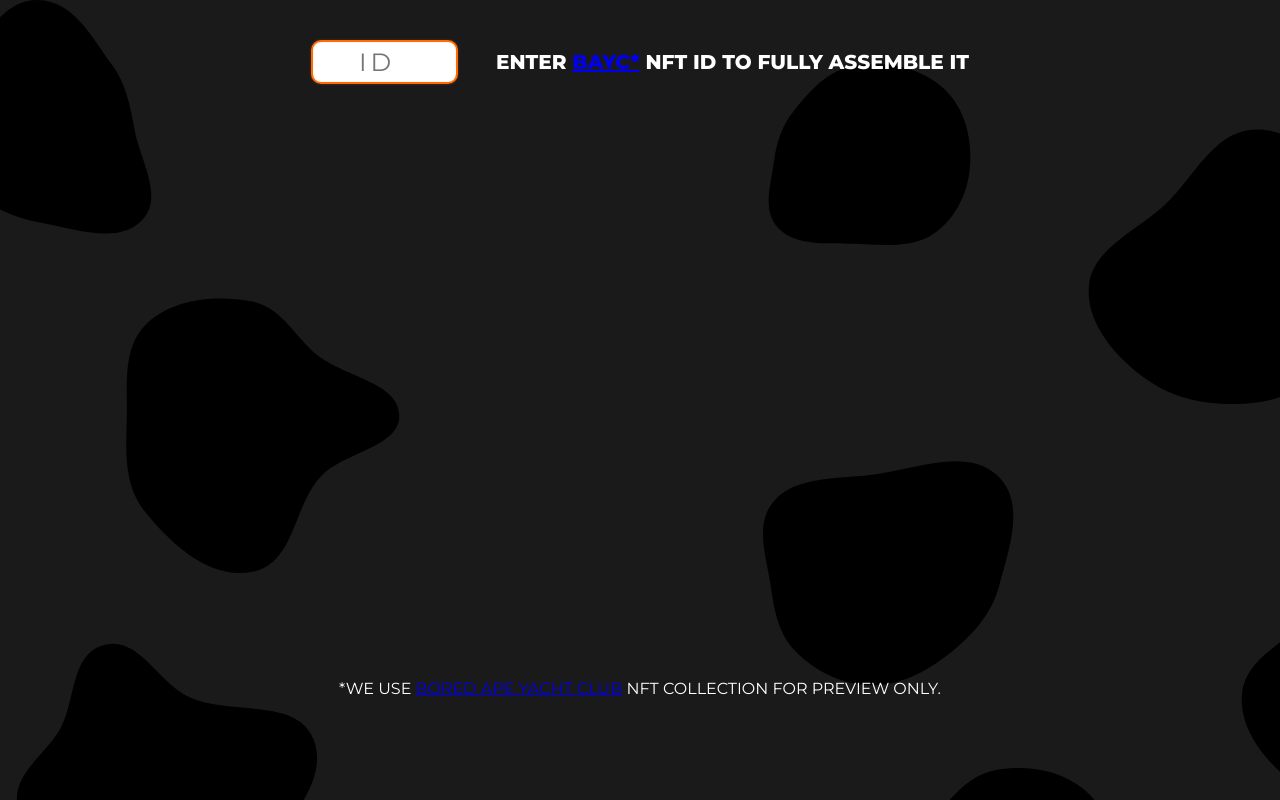
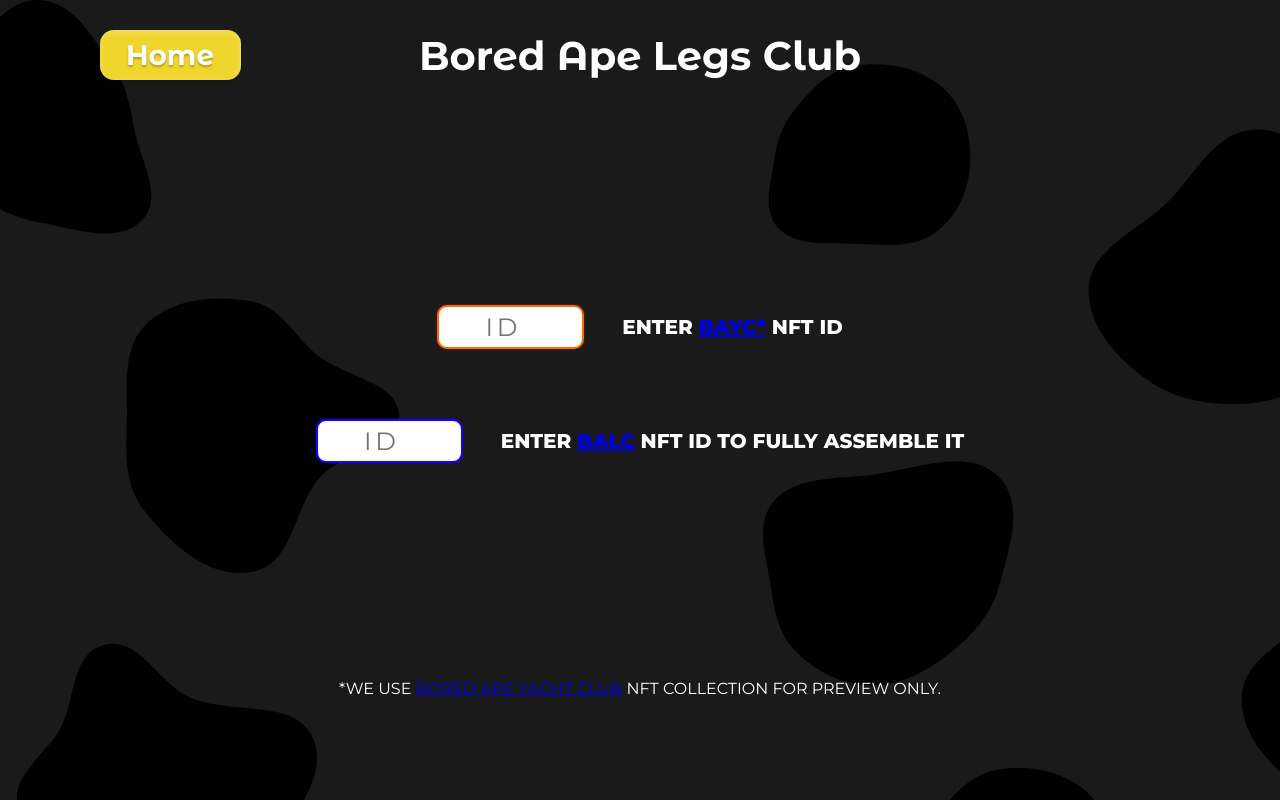
Before and after one commit to artkdev/legs, a React (Create React App) app: page /preview in a window 1280 px wide. Built offline with nearby package versions, Linux system fonts and the light colour scheme.

Commit message:
Update Check.jsx

```diff
--- a/src/Components/Check/Check.jsx
+++ b/src/Components/Check/Check.jsx
@@ -20,6 +20,7 @@ export default function Check() {
       },
     };
 
+    if (!url2) {
       fetch(
         `https://api.opensea.io/api/v1/asset/${BAYCadress}/${input}/?include_orders=false`,
         options
@@ -30,10 +31,76 @@ export default function Check() {
       seturl2(
         `https://new.mypinata.cloud/ipfs/QmdK3C4XkeJCCKfF9Gt4WeK2MsBrDMmREint7GyU51RYPJ/${input}.png`
       );
+    } else {
+      fetch(
+        `https://api.opensea.io/api/v1/asset/${BAYCadress}/${input}/?include_orders=false`,
+        options
+      )
+        .then((response) => response.json())
+        .then((response) => seturl(response.image_url))
+        .catch((err) => console.error(err));
+    }
+  }
+
+  function getAsset2(input) {
+    const options = {
+      method: "GET",
+      headers: {
+        Accept: "application/json",
+        // Do not expose your API key in the browser
+        "X-API-KEY": "31e0cc50c1284711abc9837ebf5a5ecd",
+      },
+    };
+
+    if (input === url2) {
+      return;
+    } else if (!url) {
+      fetch(
+        `https://api.opensea.io/api/v1/asset/${BAYCadress}/${input}/?include_orders=false`,
+        options
+      )
+        .then((response) => response.json())
+        .then((response) => seturl(response.image_url))
+        .catch((err) => console.error(err));
+      seturl2(
+        `https://new.mypinata.cloud/ipfs/QmdK3C4XkeJCCKfF9Gt4WeK2MsBrDMmREint7GyU51RYPJ/${input}.png`
+      );
+    } else if (!input) {
+      return;
+    } else {
+      seturl2(
+        `https://new.mypinata.cloud/ipfs/QmdK3C4XkeJCCKfF9Gt4WeK2MsBrDMmREint7GyU51RYPJ/${input}.png`
+      );
+    }
   }
 
   return (
     <StyledCheck>
+      <StyledHeader>
+        <div className="home">
+          <div className="homeButtn">
+            <NavLink className="link" to="/">
+              home
+            </NavLink>
+          </div>
+        </div>
+        <div className="header">
+          <h1
+            style={{
+              fontFamily: "Montserrat Alternates",
+              fontStyle: "normal",
+              fontWeight: "bold",
+              fontSize: "40px",
+              lineHeight: "49px",
+              /* identical to box height */ color: "#FFFFFF",
+            }}
+          >
+            Bored Ape Legs Club
+          </h1>
+        </div>
+        <div className="spacer"></div>
+      </StyledHeader>
+      <div>
         <div className="top">
           <input
             type={"number"}
@@ -49,7 +116,7 @@ export default function Check() {
             >
               BAYC*
             </a>{" "}
-          nft id to fully assemble it
+            nft id
           </p>
         </div>
         <div className="bot">
@@ -114,14 +181,15 @@ export default function Check() {
             ""
           )}
         </div>
+
         {url ? (
           <div className="center2">
             <h1>You can buy legs for your nft to fully assemble it</h1>
             <p>
-            Bayc’s upper torso is already out there, but how the f*$% will they
-            walk on the otherside? We found the solution, we hand crafted a pair
-            of legs for every ape! Our goal is to have each ape owner have it’s
-            matching pair of legs.
+              Bayc’s upper torso is already out there, but how the f*$% will
+              they walk on the otherside? We found the solution, we hand crafted
+              a pair of legs for every ape! Our goal is to have each ape owner
+              have it’s matching pair of legs.
             </p>
             <NavLink
               className="mint"
@@ -135,6 +203,25 @@ export default function Check() {
         ) : (
           ""
         )}
+        <div className="top2">
+          <input
+            type={"number"}
+            onInput={(e) => getAsset2(e.target.value)}
+            placeholder={"ID"}
+          />
+          <p>
+            Enter{" "}
+            <a
+              target="_blank"
+              rel="noopener noreferrer"
+              href="https://opensea.io/collection/boredapelegsclub"
+            >
+              BALC
+            </a>{" "}
+            nft id to fully assemble it
+          </p>
+        </div>
+      </div>
       <div className="disclaimer">
         *We use{" "}
         <a
@@ -185,6 +272,48 @@ const StyledCheck = styled.div`
 
       color: #151515;
       animation: flash 5s infinite ease;
+    }
+    p {
+      font-family: "Montserrat";
+      font-style: normal;
+      font-weight: 800;
+      font-size: 25px;
+      line-height: 22px;
+      /* or 86% */
+
+      text-align: center;
+      text-transform: uppercase;
+
+      color: #ffffff;
+    }
+  }
+  .top2 {
+    margin-bottom: 41px;
+    display: flex;
+    align-items: center;
+    justify-content: center;
+    input {
+      width: 147px;
+      height: 44px;
+      background: #ffffff;
+      border: 2px solid #1900ff;
+      border-radius: 10px;
+      text-align: center;
+      margin-right: 88px;
+
+      font-family: "Montserrat";
+      font-style: normal;
+      font-weight: 400;
+      font-size: 25px;
+      line-height: 24px;
+      /* identical to box height, or 98% */
+
+      text-align: center;
+      letter-spacing: 0.15em;
+      text-transform: uppercase;
+
+      color: #151515;
+      animation: flash2 5s infinite ease;
     }
     p {
       font-family: "Montserrat";
@@ -342,8 +471,24 @@ const StyledCheck = styled.div`
       box-shadow: 0 0 10px #ff6b00, inset 0 0 5px #ff6b00;
     }
   }
+  @keyframes flash2 {
+    50% {
+      box-shadow: 0 0 10px #1900ff, inset 0 0 5px #1900ff;
+    }
+  }
   @media (max-width: 1359px) {
     .top {
+      margin-top: 40px;
+      margin-bottom: 30px;
+      input {
+        margin-right: 38px;
+      }
+      p {
+        font-size: 20px;
+        line-height: 22px;
+      }
+    }
+    .top2 {
       margin-top: 40px;
       margin-bottom: 30px;
       input {
@@ -425,6 +570,19 @@ const StyledCheck = styled.div`
         line-height: 22px;
       }
     }
+    .top2 {
+      margin-top: 30px;
+      margin-bottom: 14px;
+      input {
+        font-size: 20px;
+        line-height: 24px;
+        margin-right: 35px;
+      }
+      p {
+        font-size: 16px;
+        line-height: 22px;
+      }
+    }
     .bot {
       margin-bottom: 30px;
       .left {
@@ -484,7 +642,8 @@ const StyledCheck = styled.div`
     }
   }
   @media (max-width: 767px) {
-    .top {
+    .top,
+    .top2 {
       margin-top: 25px;
       margin-bottom: 30px;
       flex-direction: column;
@@ -562,7 +721,8 @@ const StyledCheck = styled.div`
     }
   }
   @media (max-width: 533px) {
-    .top {
+    .top,
+    .top2 {
       margin-top: 20px;
       margin-bottom: 20px;
       input {
@@ -694,3 +854,63 @@ const StyledCheck = styled.div`
     }
   }
 `;
+
+const StyledHeader = styled.div`
+  margin-top: 30px;
+  padding: 0 24px;
+  position: relative;
+  width: 100%;
+  display: flex;
+  flex-direction: column;
+  align-items: center;
+  justify-content: center;
+  gap: 32px;
+  .home {
+    display: flex;
+    width: 100%;
+    flex: 1;
+    align-items: center;
+    justify-content: center;
+    .homeButtn {
+      display: flex;
+      align-items: center;
+      justify-content: center;
+      width: 141px;
+      height: 50px;
+
+      background: #f0d52d;
+      box-shadow: 0px 2px 2px rgba(0, 0, 0, 0.15),
+        inset 0px 2px 6px 1px rgba(255, 255, 255, 0.2);
+      border-radius: 14px;
+      .link {
+        text-decoration: none;
+        font-family: Montserrat Alternates;
+        font-style: normal;
+        font-weight: 800;
+        font-size: 28px;
+        line-height: 34px;
+        text-transform: capitalize;
+
+        color: #ffffff;
+
+        text-shadow: 0px 2px 2px rgba(0, 0, 0, 0.25);
+      }
+    }
+  }
+  .header {
+    text-align: center;
+    display: flex;
+    align-items: center;
+    justify-content: center;
+    flex-direction: column;
+    width: 100%;
+    flex: 2;
+  }
+  .spacer {
+    width: 100%;
+    flex: 1;
+  }
+  @media (min-width: 767px) {
+    flex-direction: row;
+  }
+`;
```
Lines whose indentation alone changed are shown as unchanged.
